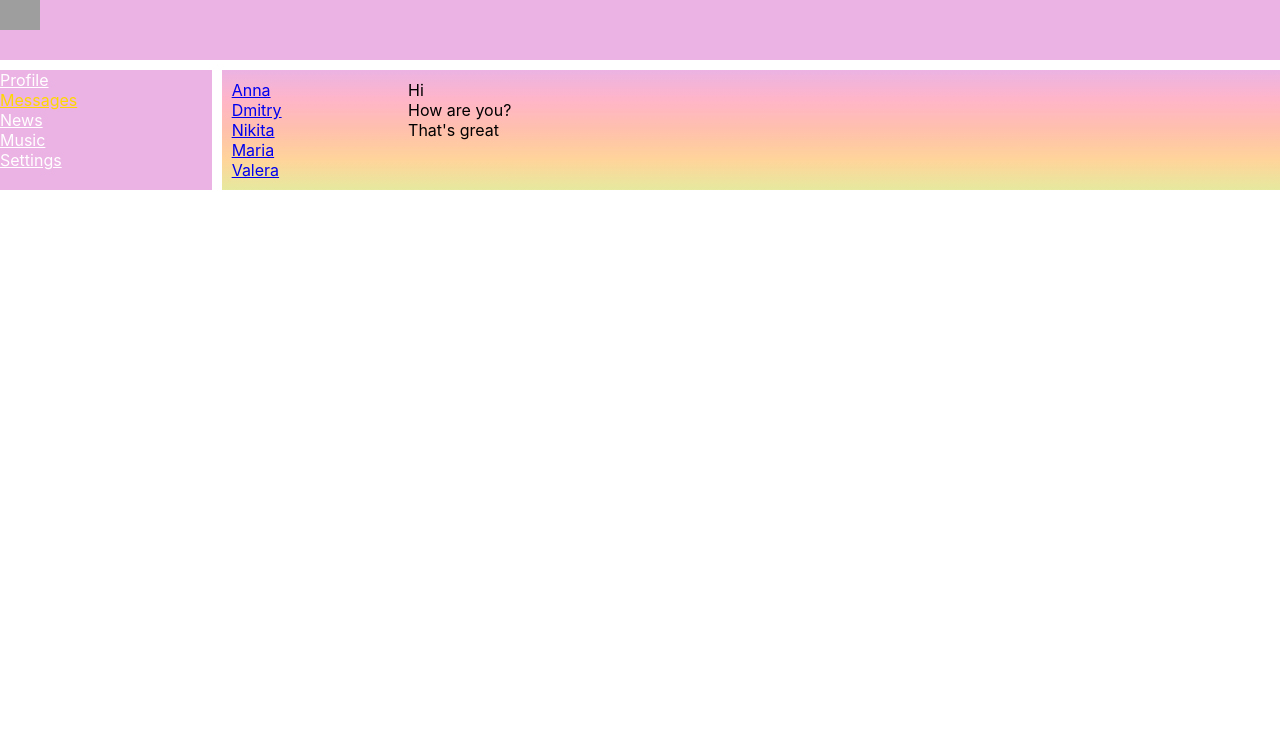
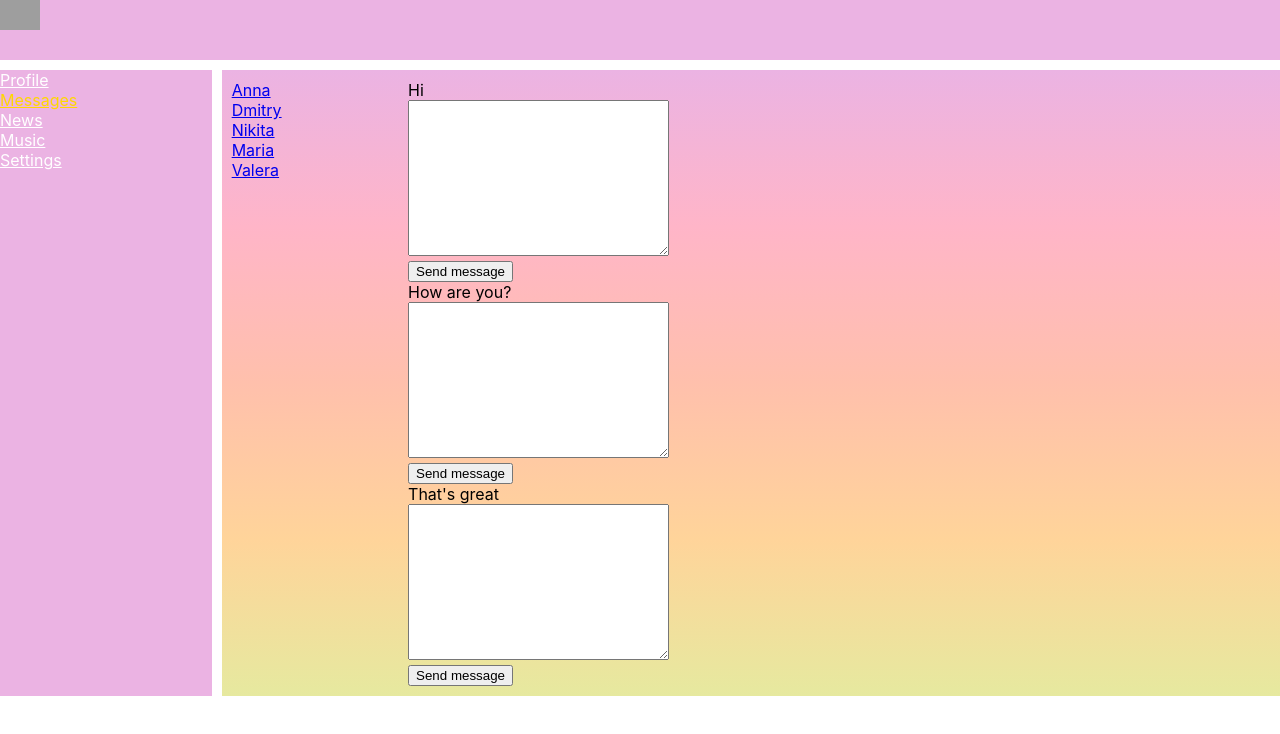
Before and after one commit to Pakistanka/social_network, a React app: page /dialogs in a window 1280 px wide. Shown: the top 734 px of the page. Built offline with nearby package versions, Linux system fonts and the light colour scheme; grey boxes are pictures that could not be loaded.

Commit message:
add ability to add posts

```diff
--- a/src/App.js
+++ b/src/App.js
@@ -27,10 +27,13 @@ const App = (props) => {
           <Route exact path="/settings" component={Settings}/> */}
 
           <Route exact path="/dialogs"
-            render={ () => <Dialogs state={props.state.dialogsPage} />}
+            render={ () => <Dialogs
+              state={props.state.dialogsPage} />}
           />
           <Route exact path="/profile"
-            render={ () => <Profile state={props.state.profilePage}/>}
+            render={ () => <Profile
+              state={props.state.profilePage}
+              addPost={props.addPost}/>}
           />
           <Route exact path="/news" render={ () => <News/>} />
           <Route exact path="/music" render={ () => <Music/>} />
--- a/src/components/Dialogs/Message/Message.jsx
+++ b/src/components/Dialogs/Message/Message.jsx
@@ -4,8 +4,24 @@ import d from './../Dialogs.module.scss';
 
 
 const Message = (props) => {
+
+    let textMessage = React.createRef();
+
+    let sendMessage = () => {
+        let text = textMessage.current.value;
+        alert(text);
+    }
+
     return (
-        <div className={d.message}>{props.message}</div>
+        <div>
+            <div className={d.message}>{props.message}</div>
+            <div>
+                <textarea cols="30" rows="10" ref={textMessage}></textarea>
+            </div>
+            <div>
+                <button onClick={ sendMessage }>Send message</button>
+            </div>
+        </div>
     );
 }
 
--- a/src/components/Profile/MyPosts/MyPosts.jsx
+++ b/src/components/Profile/MyPosts/MyPosts.jsx
@@ -8,15 +8,22 @@ const MyPosts = (props) => {
     let postsElements =
         props.posts.map(p => <Post message={p.message} like={p.likesCount} id={p.id}/>)
 
+    let newPostElement = React.createRef();
+
+    let addPost = () => {
+        let text = newPostElement.current.value;
+        props.addPost(text);
+    }
+
     return (
         <div className={s.postsBlock}>
             <h3>My posts</h3>
             <div>
                 <div>
-                    <textarea name="" id="" cols="30" rows="10"></textarea>
+                    <textarea cols="30" rows="10" ref={newPostElement}></textarea>
                 </div>
                 <div>
-                    <button>Add post</button>
+                    <button onClick={ addPost }>Add post</button>
                 </div>
             </div>
 
--- a/src/components/Profile/Profile.jsx
+++ b/src/components/Profile/Profile.jsx
@@ -8,7 +8,7 @@ const Profile = (props) => {
     return (
       <div>
         <ProfileInfo />
-        <MyPosts posts={props.state.posts}/>
+        <MyPosts posts={props.state.posts} addPost={props.addPost}/>
 
       </div>
     );
--- a/src/index.js
+++ b/src/index.js
@@ -4,8 +4,13 @@ import './index.css';
 import App from './App';
 import * as serviceWorker from './serviceWorker';
 import state from './redux/state';
+import {BrowserRouter} from 'react-router-dom';
+import {addPost} from './redux/state';
 
-ReactDOM.render(<App state={state} />, document.getElementById('root'));
+ReactDOM.render(
+    <BrowserRouter>
+        <App state={state} addPost={addPost}/>
+    </BrowserRouter>, document.getElementById('root'));
 
 // If you want your app to work offline and load faster, you can change
 // unregister() to register() below. Note this comes with some pitfalls.
--- a/src/redux/state.js
+++ b/src/redux/state.js
@@ -24,4 +24,14 @@ let state = {
 
 }
 
+export let addPost = (postMessage) => {
+    let newPost = {
+        id: 5,
+        message: postMessage,
+        likesCount: 0
+    };
+
+    state.profilePage.posts.push(newPost);
+}
+
 export default state;
```
